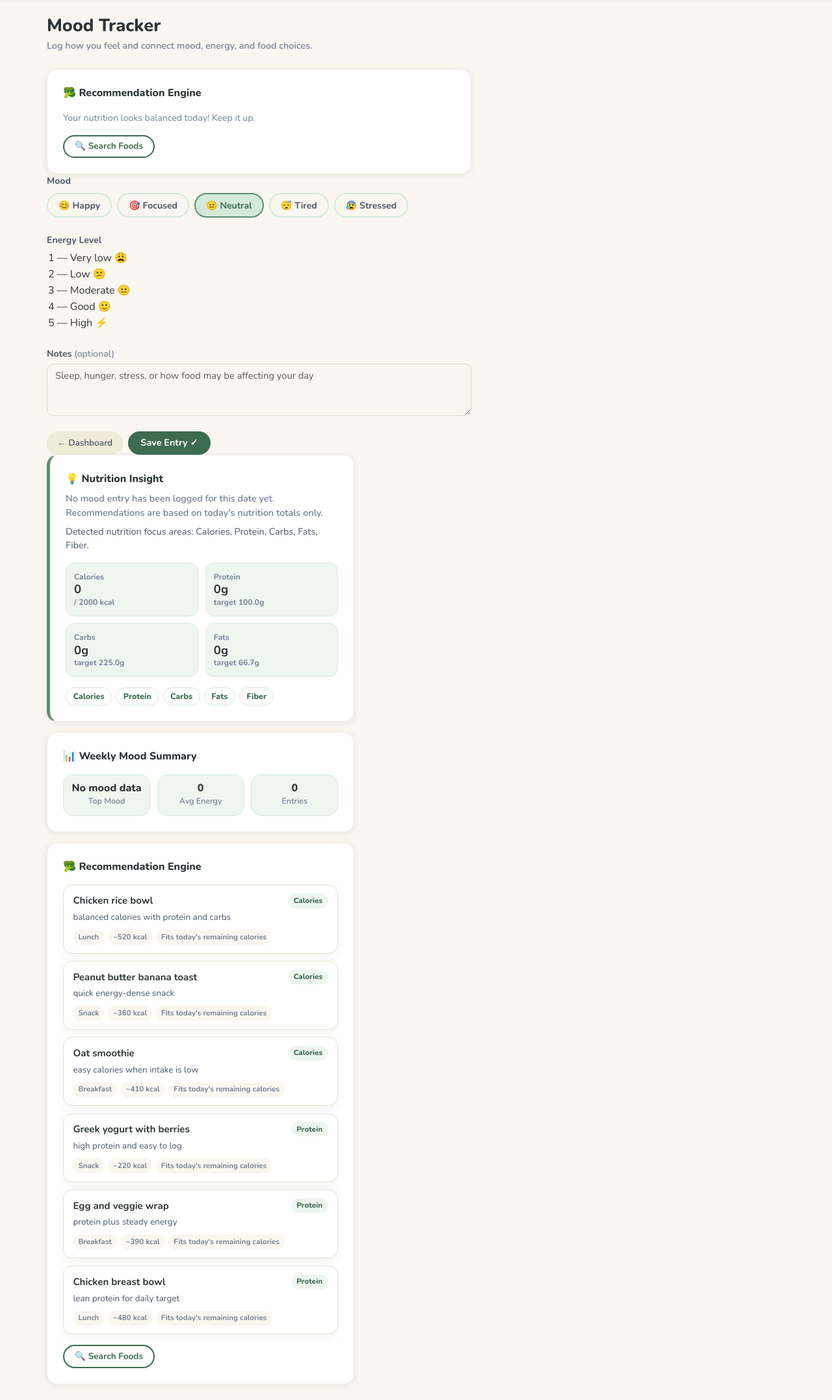
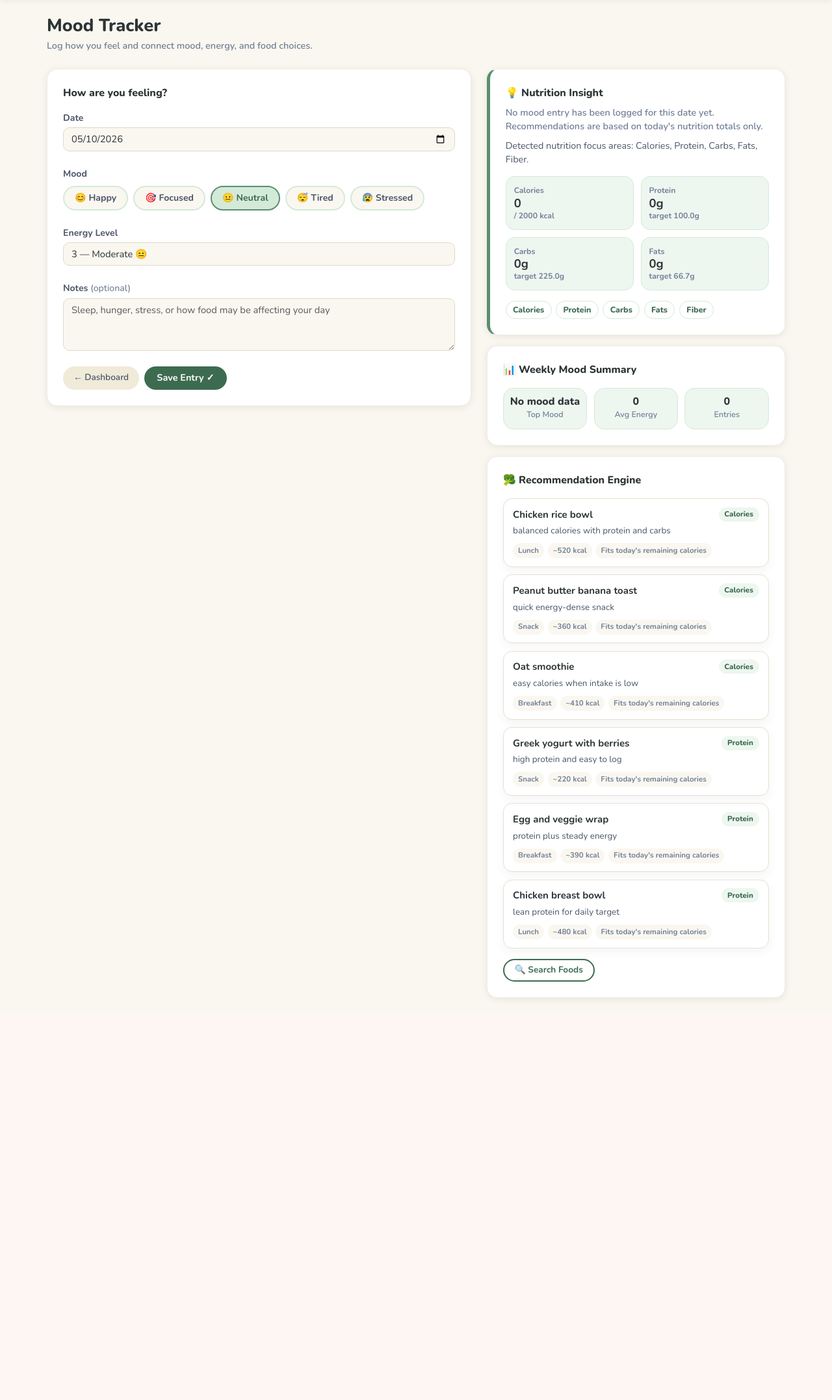
Before and after one commit to soq123/SE3354-Calo-fit, a Flask app: page /mood in a window 1280 px wide. Shown: the part 54-2209 px from the top of the page at 65% size. After the commit the page ends 1593 px from the top, so only its background shows below. Run offline with Flask 3, Linux system fonts and the light colour scheme; a user stored in the database is signed in; data comes from the database, SQL or seed files in the repository; data that the repository does not hold is empty.

Commit message:
Fix dropdown on mood tracker

```diff
--- a/1_code/app/templates/mood.html
+++ b/1_code/app/templates/mood.html
@@ -12,36 +12,23 @@
 <div class="row g-4">
   <div class="col-lg-7">
     <div class="cf-card p-4">
-  <div class="cf-section-title mb-3">🥦 Recommendation Engine</div>
+      <div class="cf-section-title mb-3">How are you feeling?</div>
 
-      {% if recommendations['details'] %}
-        {% for item in recommendations['details'] %}
-          <div style="border-bottom:1px solid var(--border);padding-bottom:0.75rem;margin-bottom:0.75rem;">
-            <div style="font-weight:700;color:var(--text-main);">
-              {{ item['category'] }} Support
-            </div>
-
-            <p style="font-size:0.85rem;color:var(--text-muted);margin:0.25rem 0 0.4rem;">
-              Reason: {{ item['reason'] }}
-            </p>
-
-            <p style="font-size:0.88rem;color:var(--text-mid);margin:0;">
-              Suggested foods:
-              <strong>{{ item['foods'] | join(', ') }}</strong>
-            </p>
-          </div>
-        {% endfor %}
-      {% else %}
-        <p style="font-size:0.88rem;color:var(--text-muted);">
-          Your nutrition looks balanced today! Keep it up.
-        </p>
-      {% endif %}
-
-      <a href="/foods" class="btn-cf-outline">🔍 Search Foods</a>
+      <form action="{{ url_for('mood.mood_tracker') }}" method="POST">
+        <div class="mb-4">
+          <label class="cf-label" for="log_date">Date</label>
+          <input
+            class="form-control"
+            type="date"
+            id="log_date"
+            name="log_date"
+            value="{{ selected_date }}"
+          >
         </div>
 
         <div class="mb-4">
           <label class="cf-label mb-2">Mood</label>
+
           <div class="mood-btn-group">
             {% for mood_val, emoji in [('Happy','😊'),('Focused','🎯'),('Neutral','😐'),('Tired','😴'),('Stressed','😰')] %}
             <div>
@@ -58,6 +45,7 @@
                   checked
                 {% endif %}
               >
+
               <label class="mood-btn" for="mood_{{ mood_val | lower }}">
                 {{ emoji }} {{ mood_val }}
               </label>
@@ -69,10 +57,10 @@
           <div class="mb-4">
             <label class="cf-label" for="energy_level">Energy Level</label>
 
-
+            <select class="form-select" id="energy_level" name="energy_level">
               {% for level, label in [
                 ('1', '1 — Very low 😩'),
-              ('2', '2 — Low 😕'),
+                ('2', '2 — Low 😳'),
                 ('3', '3 — Moderate 😐'),
                 ('4', '4 — Good 🙂'),
                 ('5', '5 — High ⚡')
@@ -96,6 +84,7 @@
             Notes
             <span style="color:var(--text-muted);font-weight:500;">(optional)</span>
           </label>
+
           <textarea
             class="form-control"
             id="mood_notes"
@@ -105,8 +94,9 @@
           >{{ latest_mood['notes'] if latest_mood else '' }}</textarea>
         </div>
 
-        <div class="d-flex gap-2">
-          <a href="/" class="btn-cf-ghost">← Dashboard</a>
+        <div class="d-flex gap-2 flex-wrap">
+          <a href="{{ url_for('meals.index') }}" class="btn-cf-ghost">← Dashboard</a>
+
           <button type="submit" class="btn-cf-primary">
             Save Entry ✓
           </button>
@@ -117,6 +107,7 @@
     {% if recent_moods %}
     <div class="cf-card mt-4 p-3">
       <div class="cf-section-title mb-3">Recent Entries</div>
+
       <div class="table-responsive">
         <table class="cf-table">
           <thead>
@@ -202,16 +193,19 @@
           <strong>{{ consumed|round(0)|int }}</strong>
           <span class="meter-sub">/ {{ calorie_goal }} kcal</span>
         </div>
+
         <div class="insight-meter">
           <span class="meter-label">Protein</span>
           <strong>{{ macros['total_protein']|round(1) }}g</strong>
           <span class="meter-sub">target {{ recommendations['targets']['protein'] }}g</span>
         </div>
+
         <div class="insight-meter">
           <span class="meter-label">Carbs</span>
           <strong>{{ macros['total_carbs']|round(1) }}g</strong>
           <span class="meter-sub">target {{ recommendations['targets']['carbs'] }}g</span>
         </div>
+
         <div class="insight-meter">
           <span class="meter-label">Fats</span>
           <strong>{{ macros['total_fats']|round(1) }}g</strong>
@@ -236,10 +230,12 @@
           <div class="num">{{ weekly_mood_summary['top_mood'] }}</div>
           <div class="lbl">Top Mood</div>
         </div>
+
         <div class="cf-stat-pill">
           <div class="num">{{ weekly_mood_summary['avg_energy'] }}</div>
           <div class="lbl">Avg Energy</div>
         </div>
+
         <div class="cf-stat-pill">
           <div class="num">{{ weekly_mood_summary['entries'] }}</div>
           <div class="lbl">Entries</div>
@@ -258,7 +254,9 @@
               <strong>{{ item['name'] }}</strong>
               <span>{{ item['reason_tag'] }}</span>
             </div>
+
             <p>{{ item['why'] }}</p>
+
             <div class="rec-meta">
               <span>{{ item['meal_type'] }}</span>
               <span>~{{ item['calories'] }} kcal</span>
@@ -273,7 +271,9 @@
         </p>
       {% endif %}
 
-      <a href="/foods" class="btn-cf-outline mt-3">🔍 Search Foods</a>
+      <a href="{{ url_for('foods.food_search') }}" class="btn-cf-outline mt-3">
+        🔍 Search Foods
+      </a>
     </div>
   </div>
 </div>
```
Lines whose indentation alone changed are shown as unchanged.
